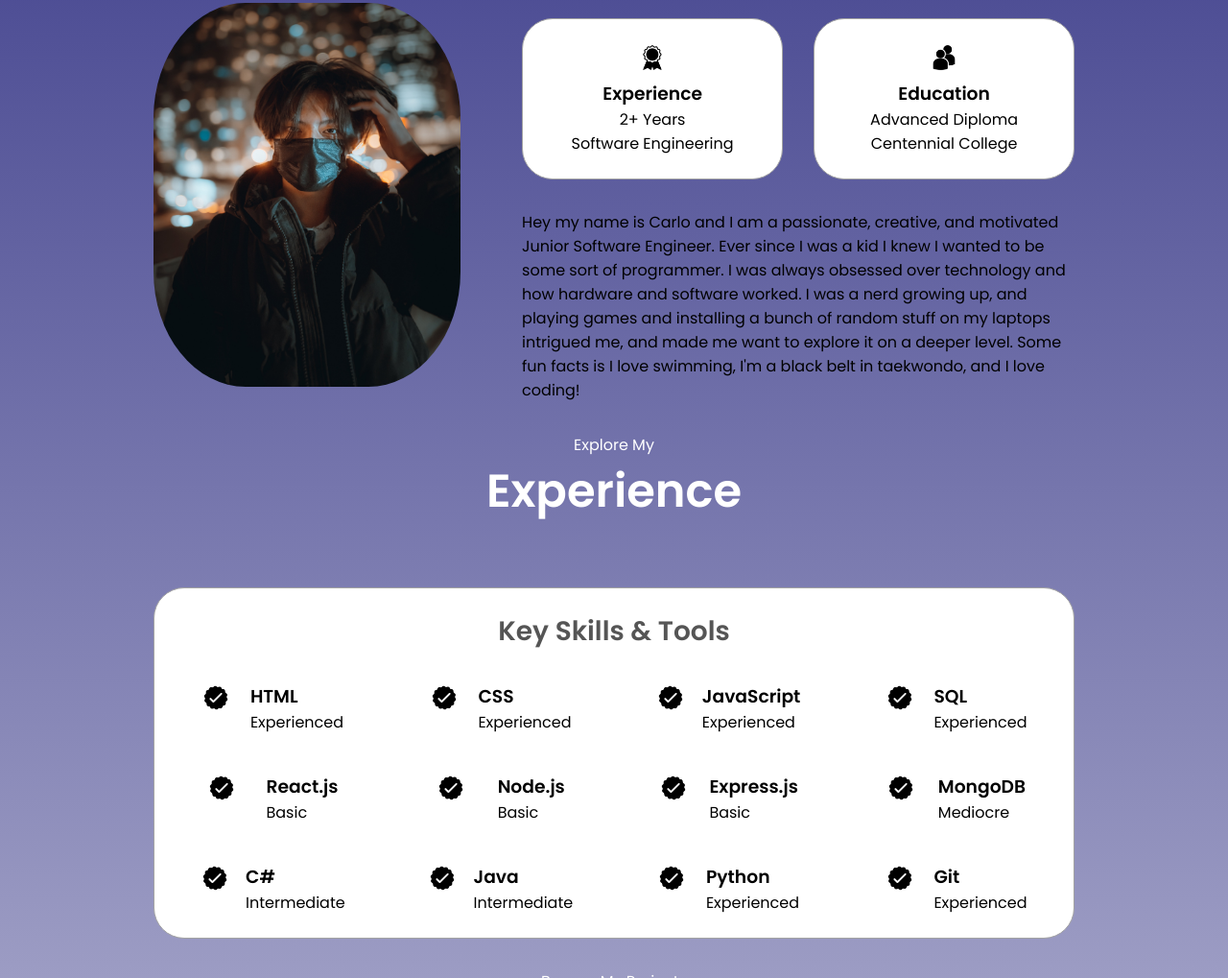
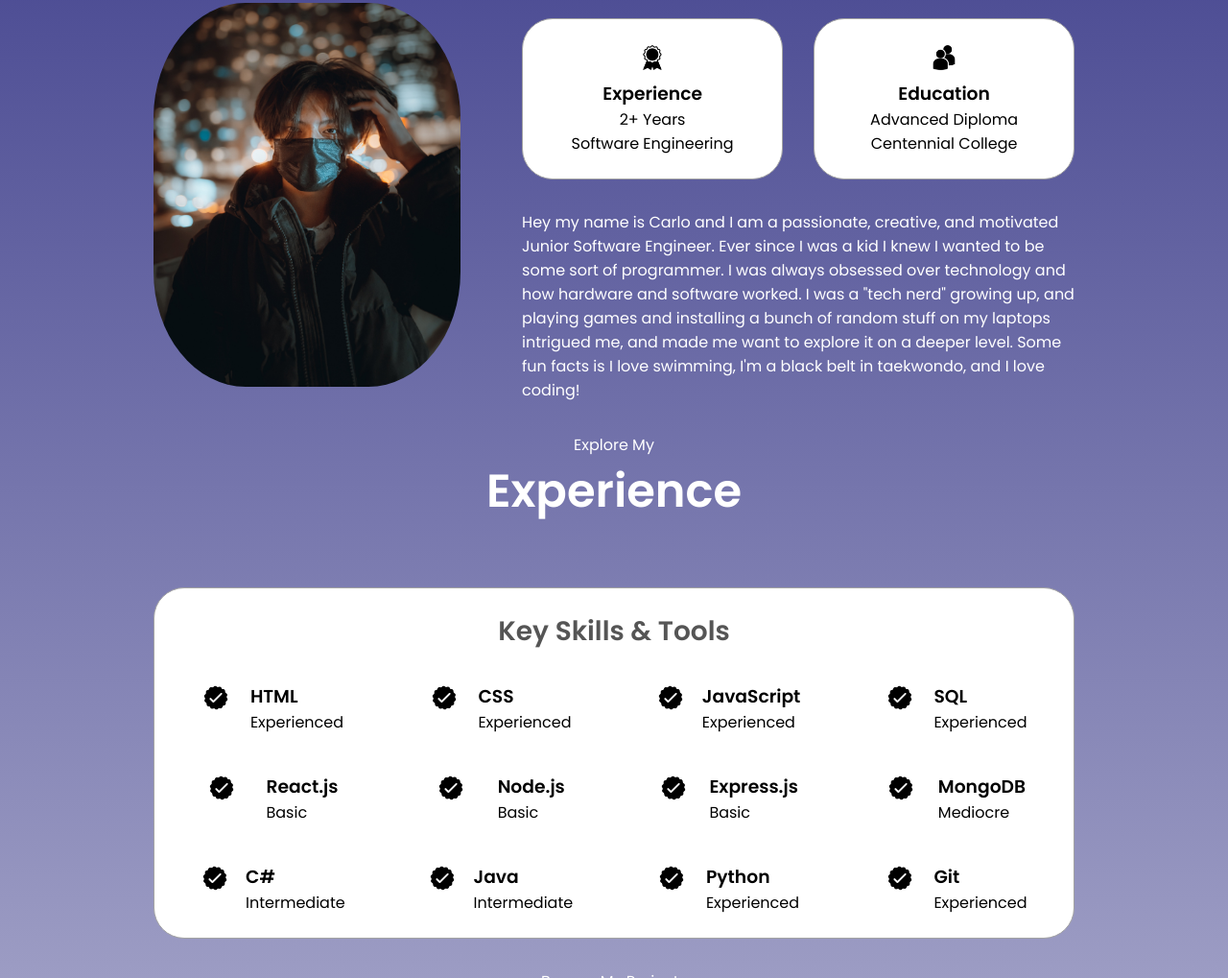
Before and after one commit to caevi/html-css-js-portfolio, a plain HTML site: page index.html in a window 1280 px wide. Shown: the part 1038-2057 px from the top of the page at 96% size. Drawn offline with Linux system fonts and the light colour scheme.

Commit message:
update again
change the text-container to white color. updated the about me text aswell.

```diff
--- a/index.html
+++ b/index.html
@@ -91,7 +91,7 @@
             <div class ="text-container">
                 <p>Hey my name is Carlo and I am a passionate, creative, and motivated Junior Software Engineer. Ever since I was a kid I knew
                     I wanted to be some sort of programmer. I was always obsessed over technology and how hardware and software worked.
-                    I was a nerd growing up, and playing games and installing a bunch of random stuff on my laptops intrigued me, and made me want to explore
+                    I was a "tech nerd" growing up, and playing games and installing a bunch of random stuff on my laptops intrigued me, and made me want to explore
                 it on a deeper level.
                     Some fun facts is I love swimming, I'm a black belt in taekwondo, and I love coding! </p>
             </div>
--- a/style.css
+++ b/style.css
@@ -269,7 +269,7 @@ footer p {
     bottom: 2.5rem;
 }
 .text-container{
-    color:black;
+    color:white;
 }
 
 .details-containers{
```
